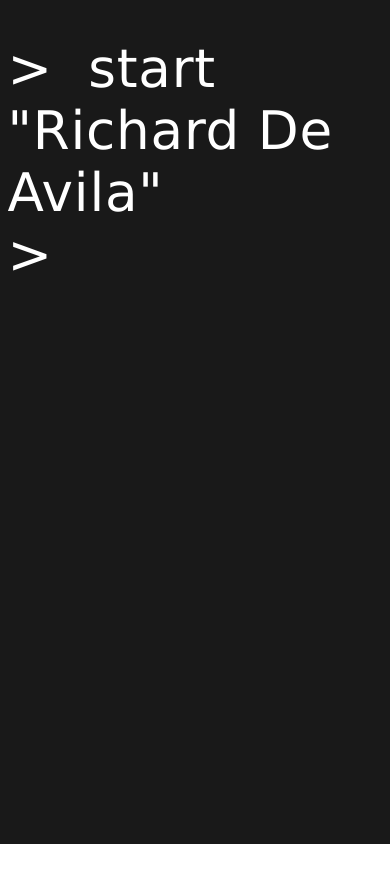
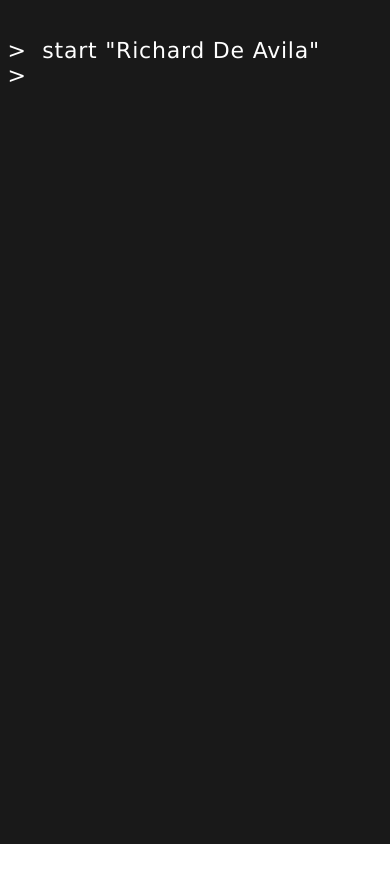
Before and after one commit to rdeavila94/website, a website: page index.html in a window 390 px wide. Shown: the top 879 px of the page. Drawn offline with nearby package versions, Linux system fonts and the light colour scheme; files that its build step writes are made by us from their sources.

Commit message:
Completed the responsive design for the terminal

```diff
--- a/scss/abstract/_mixins.scss
+++ b/scss/abstract/_mixins.scss
@@ -22,6 +22,18 @@
 
   @if $breakpoint == phone {
     @media (max-width: 41em) { //656 px
+      @content;
+    }
+  }
+
+  @if $breakpoint == terminal-tight {
+    @media (max-width: 47em) { //752 px
+      @content;
+    }
+  }
+
+  @if $breakpoint == terminal-break {
+    @media (max-width: 56.25em) {//900 px
       @content;
     }
   }
--- a/scss/pages/_home.scss
+++ b/scss/pages/_home.scss
@@ -7,6 +7,17 @@
     font-family: $font-terminal;
     letter-spacing: 0.1rem;
     font-size: $font-size-header;
+    @include respond(terminal-break) {
+      font-size: $font-size-large;
+    }
+
+    @include respond(terminal-tight) {
+      font-size: $font-size-tight-lg;
+    }
+
+    @include respond(tight) {
+      font-size: 2.9rem;
+    }
   }
 }
 
```
